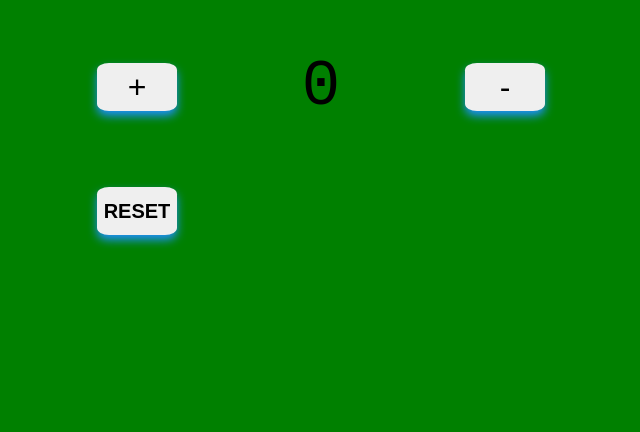
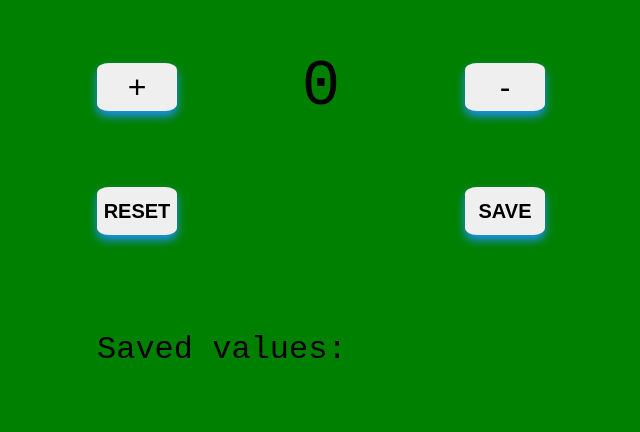
Before and after one commit to Farkas80/JS-counter, a plain HTML site: page index.html in a window 1280 px wide. Shown: the part 381-813 px from the top of the page, without its empty margins (319-959 px from the left). Drawn offline with Linux system fonts and the light colour scheme.

Commit message:
Add save feature

```diff
--- a/app.js
+++ b/app.js
@@ -2,6 +2,8 @@ let mainNum = document.getElementById('mainNum');
 let plusBtn = document.getElementById('plusBtn');
 let minusBtn = document.getElementById('minusBtn');
 let resetBtn = document.getElementById('reset');
+let values = document.getElementById('values');
+
 console.log(mainNum);
 console.log(plusBtn);
 console.log(minusBtn);
@@ -25,4 +27,9 @@ function reset() {
     mainNum.textContent = count;
 }
 
-resetBtn.addEventListener('click', reset());
+function save() {
+    console.log('haho')
+    let savedValues = count + '-';
+    console.log(savedValues);
+    savedValues.textContent += savedValues;
+};
--- a/index.html
+++ b/index.html
@@ -22,7 +22,14 @@
         <div class="reset">
             <button id="resetBtn" onclick="reset()">RESET</button>
         </div>
+        <div class="save">
+            <button id="saveBtn" onclick="save()">SAVE</button>
+        </div>
     </div>
+    <div class="container">
+        <p id='values'>Saved values: </p>
+    </div>
+
     <script src="app.js"></script>
 </body>
 </html>
--- a/scss/main.scss
+++ b/scss/main.scss
@@ -5,6 +5,10 @@ body {
     margin: 0;
     font-family: 'Courier New', Courier, monospace;
     font-size: 16px;
+}
+
+p {
+    font-size: 2rem;
 }
 
 .container {
@@ -33,7 +37,7 @@ button {
     font-size: 4rem;
 }
 
-#resetBtn {
+#resetBtn, #saveBtn {
     font-size: 1.25rem;
     font-weight: 700;
 }
```
Also changed, not shown: scss/main.css.
